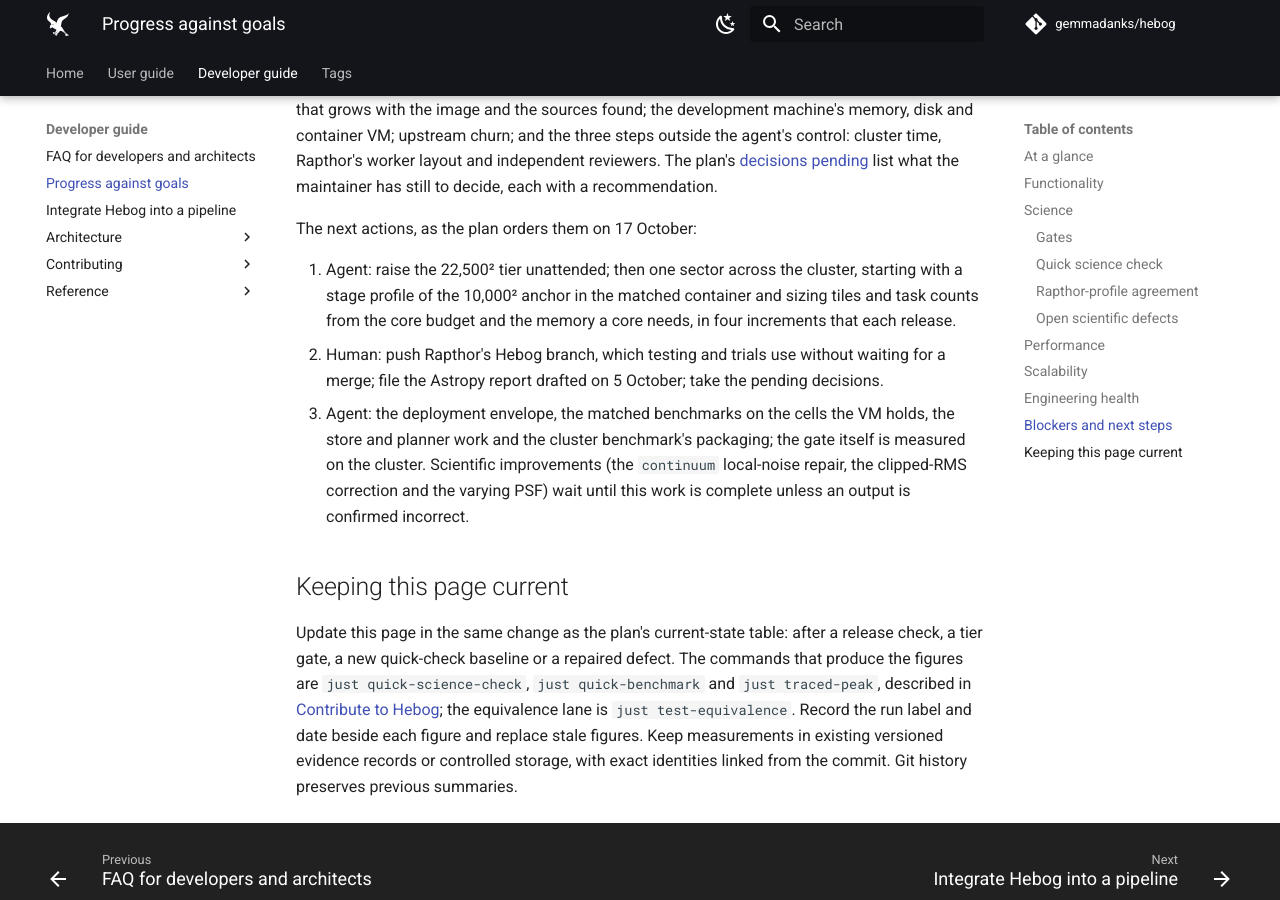
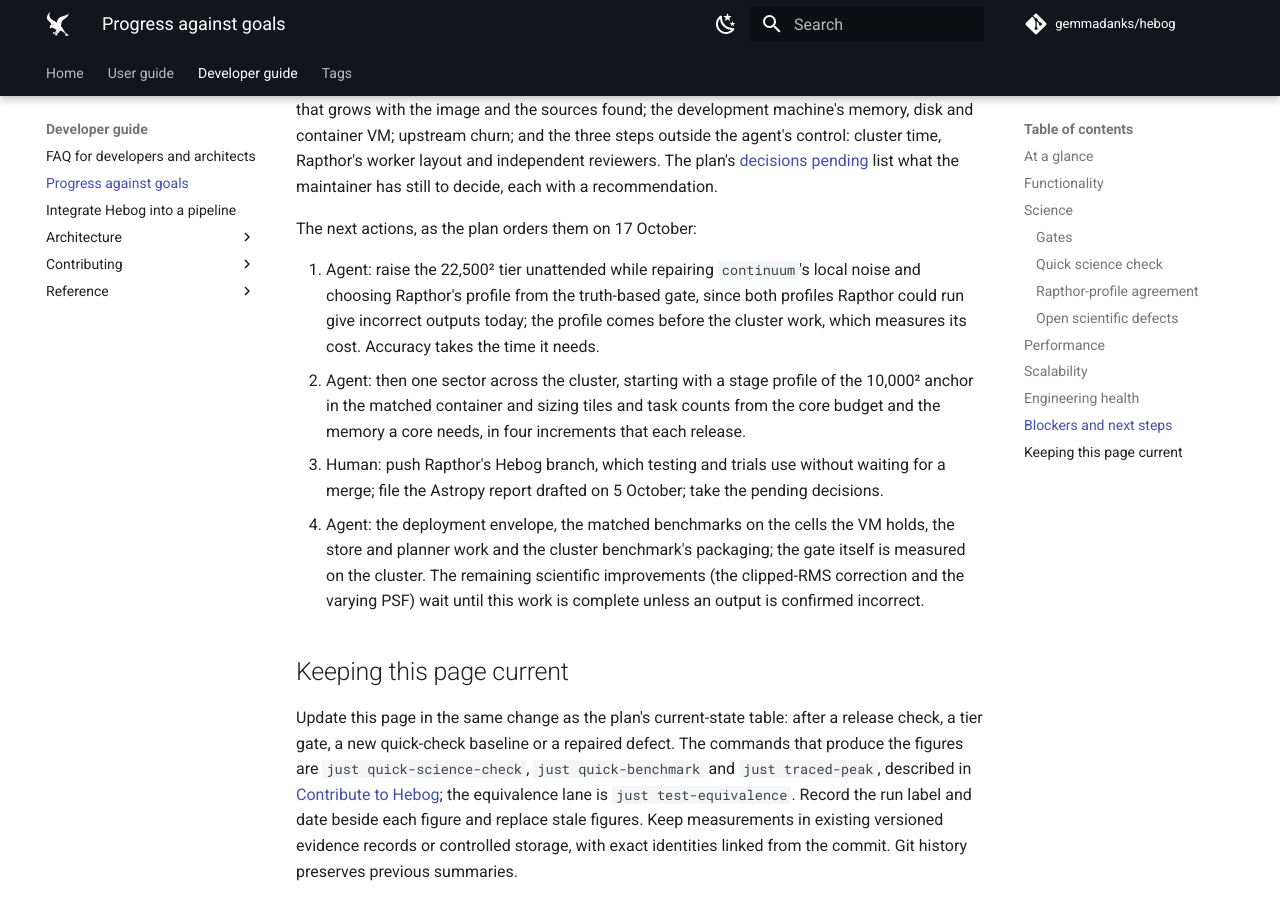
Before and after one commit to gemmadanks/hebog, an MkDocs documentation site: the page built from docs/reference/progress-against-goals.md, in a window 1280 px wide and 900 px high, scrolled down 16059 px. Built offline with MkDocs 1.6.1 and Material for MkDocs 9.7.7, drawn with Linux system fonts in a browser that asks for light colours; comment, search, counter and statistics services are not loaded.

Commit message:
docs: repair and choose Rapthor's profile before the cluster work
The truth-based gate showed that both profiles Rapthor could run give
incorrect outputs: compact trims bright emission from large islands and
continuum loses faint sources. The cluster work's stage profile and cost
model should measure the profile Rapthor will actually run, and continuum
costs more than compact.

The plan now repairs continuum's local noise (task 75) and chooses the
profile from the gate (task 81) before task 72, while the 22,500² tier
runs unattended beside them, taking the time scientific accuracy needs
rather than a fixed budget (maintainer's decision of 17 October).
Task 75 is done when continuum meets the gate's limits on lost real
components and injected sources.

Checked with just pre-commit, including the docs build.

```diff
--- a/docs/reference/progress-against-goals.md
+++ b/docs/reference/progress-against-goals.md
@@ -286,19 +286,24 @@ list what the maintainer has still to decide, each with a recommendation.
 
 The next actions, as the plan orders them on 17 October:
 
-1. Agent: raise the 22,500² tier unattended; then one sector across the
-   cluster, starting with a stage profile of the 10,000² anchor in the
-   matched container and sizing tiles and task counts from the core budget
-   and the memory a core needs, in four increments that each release.
-2. Human: push Rapthor's Hebog branch, which testing and trials use
+1. Agent: raise the 22,500² tier unattended while repairing `continuum`'s
+   local noise and choosing Rapthor's profile from the truth-based gate,
+   since both profiles Rapthor could run give incorrect outputs today; the
+   profile comes before the cluster work, which measures its cost.
+   Accuracy takes the time it needs.
+2. Agent: then one sector across the cluster, starting with a stage
+   profile of the 10,000² anchor in the matched container and sizing tiles
+   and task counts from the core budget and the memory a core needs, in
+   four increments that each release.
+3. Human: push Rapthor's Hebog branch, which testing and trials use
    without waiting for a merge; file the Astropy report drafted on
    5 October; take the pending decisions.
-3. Agent: the deployment envelope, the matched benchmarks on the cells the
+4. Agent: the deployment envelope, the matched benchmarks on the cells the
    VM holds, the store and planner work and the cluster benchmark's
-   packaging; the gate itself is measured on the cluster. Scientific
-   improvements (the `continuum` local-noise repair, the clipped-RMS
-   correction and the varying PSF) wait until this work is complete unless
-   an output is confirmed incorrect.
+   packaging; the gate itself is measured on the cluster. The remaining
+   scientific improvements (the clipped-RMS correction and the varying
+   PSF) wait until this work is complete unless an output is confirmed
+   incorrect.
 
 ## Keeping this page current
 
```
Also changed, not shown: plans/source-finder-implementation.md (+22 -15 lines).
